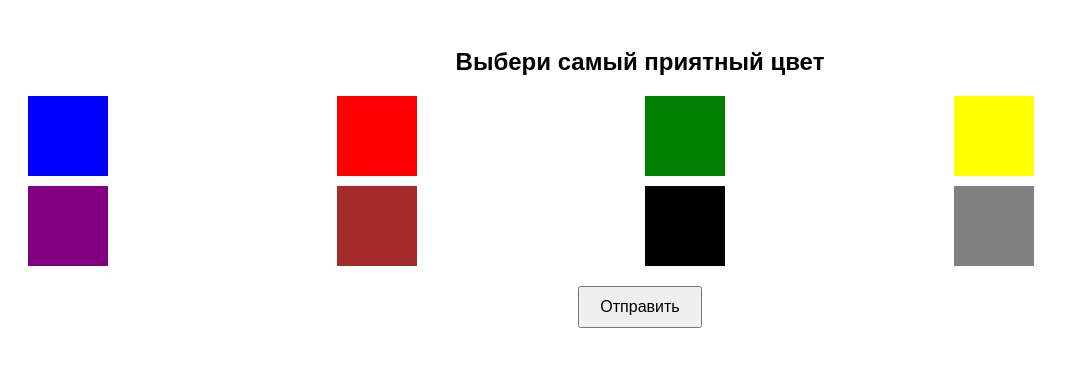
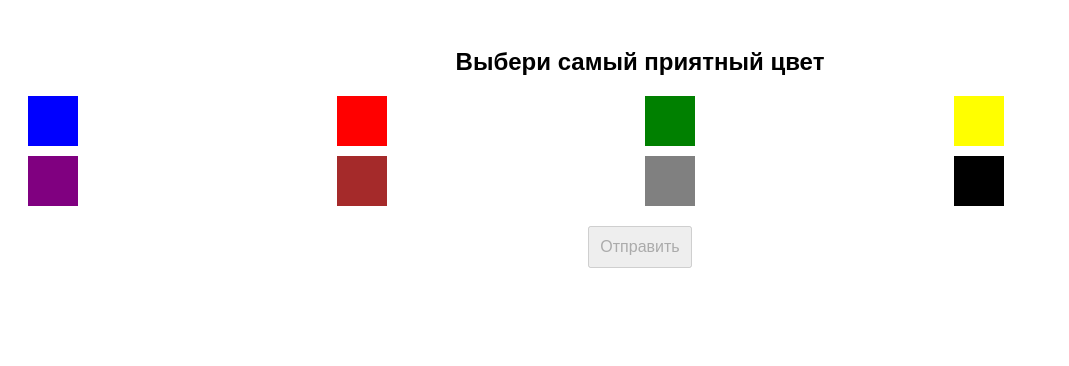
Before and after one commit to cajik133/color.github.io, a plain HTML site: page index.html in a window 1280 px wide. Shown: the whole page, without its empty margins (0-1069 px from the left). Drawn offline with Linux system fonts and the light colour scheme.

Commit message:
Update index.html

```diff
--- a/index.html
+++ b/index.html
@@ -18,79 +18,71 @@
       margin-top: 20px;
     }
     .color-btn {
-      width: 80px;
-      height: 80px;
+      width: 50px;
+      height: 50px;
       border: none;
       cursor: pointer;
     }
-    #submit-btn {
+    #send-button {
       margin-top: 20px;
-      padding: 10px 20px;
+      padding: 10px;
       font-size: 16px;
       cursor: pointer;
-    }
-    #message {
-      margin-top: 20px;
-      font-weight: bold;
     }
   </style>
 </head>
 <body>
 
 <h2>Выбери самый приятный цвет</h2>
-  <div id="color-grid"></div>
-  <button id="submit-btn" onclick="sendResult()">Отправить</button>
-  <p id="message"></p>
+<div id="color-grid">
+  <button class="color-btn" style="background: blue;" onclick="chooseColor('blue')"></button>
+  <button class="color-btn" style="background: red;" onclick="chooseColor('red')"></button>
+  <button class="color-btn" style="background: green;" onclick="chooseColor('green')"></button>
+  <button class="color-btn" style="background: yellow;" onclick="chooseColor('yellow')"></button>
+  <button class="color-btn" style="background: purple;" onclick="chooseColor('purple')"></button>
+  <button class="color-btn" style="background: brown;" onclick="chooseColor('brown')"></button>
+  <button class="color-btn" style="background: gray;" onclick="chooseColor('gray')"></button>
+  <button class="color-btn" style="background: black;" onclick="chooseColor('black')"></button>
+</div>
+
+<button id="send-button" onclick="sendResult()" disabled>Отправить</button>
 
 <script>
-    const webhookUrl = "https://hook.eu2.make.com/qhbbx786kvg96gvpgru3kacap9elhtkf"; // Новый вебхук
+  let selectedColors = [];
 
-    const colors = ["blue", "red", "green", "yellow", "purple", "brown", "black", "gray"];
-    const chosenColors = [];
+  function chooseColor(color) {
+    selectedColors.push(color);
+    document.querySelector(`.color-btn[style*="background: ${color}"]`).remove();
 
-    const grid = document.getElementById("color-grid");
-    const message = document.getElementById("message");
-
-    // Создаём кнопки цветов
-    colors.forEach((color) => {
-      const btn = document.createElement("button");
-      btn.classList.add("color-btn");
-      btn.style.backgroundColor = color;
-      btn.onclick = () => chooseColor(color, btn);
-      grid.appendChild(btn);
-    });
-
-    function chooseColor(color, btn) {
-      chosenColors.push(color);
-      btn.remove(); // Удаляет кнопку после выбора
+    if (selectedColors.length === 8) {
+      document.getElementById('send-button').disabled = false;
+    }
   }
 
   function sendResult() {
-      if (chosenColors.length !== colors.length) {
-        message.textContent = "Выбери все цвета перед отправкой!";
-        return;
-      }
+    const webhookUrl = "https://hook.eu2.make.com/qhbbx786kvg96gvpgru3kacap9elhtkf";
 
     fetch(webhookUrl, {
       method: "POST",
       headers: {
         "Content-Type": "application/json"
       },
-        body: JSON.stringify({ colors: chosenColors }) // Отправляем массив цветов
+      body: JSON.stringify({ colors: selectedColors })
     })
     .then(response => {
-        if (!response.ok) throw new Error("Ошибка при отправке данных");
-        return response.json();
-      })
-      .then(data => {
-        message.textContent = "Результаты получены, возвращайся в бот!";
-        document.getElementById("submit-btn").style.display = "none"; // Скрываем кнопку
+      if (response.ok) {
+        alert("Результаты получены, возвращайся в бот!");
+        window.Telegram.WebApp.close();
+      } else {
+        return response.text().then(text => { throw new Error(text); });
+      }
     })
     .catch(error => {
-        message.textContent = "Ошибка при отправке данных!";
-        console.error(error);
+      console.error("Ошибка при отправке данных:", error);
+      alert("Ошибка при отправке данных. Попробуй снова.");
     });
   }
 </script>
+
 </body>
 </html>
```
Lines whose indentation alone changed are shown as unchanged.
